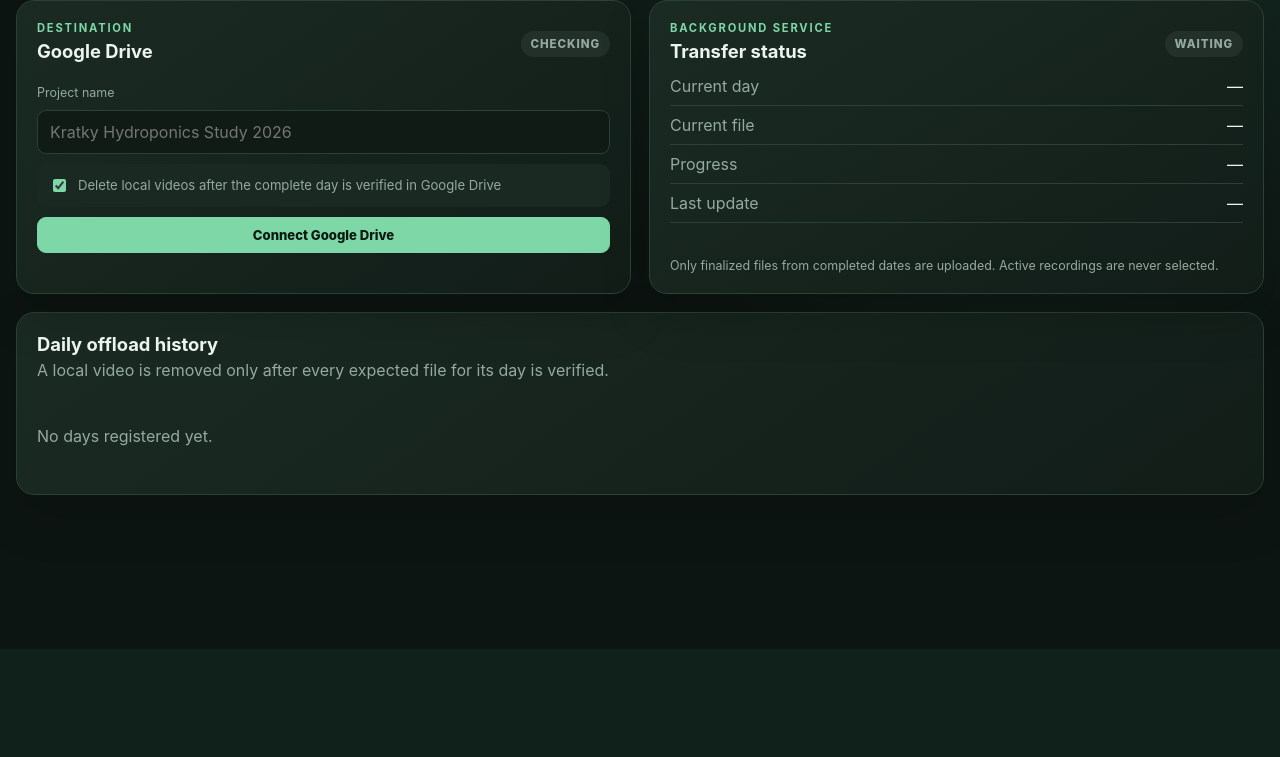
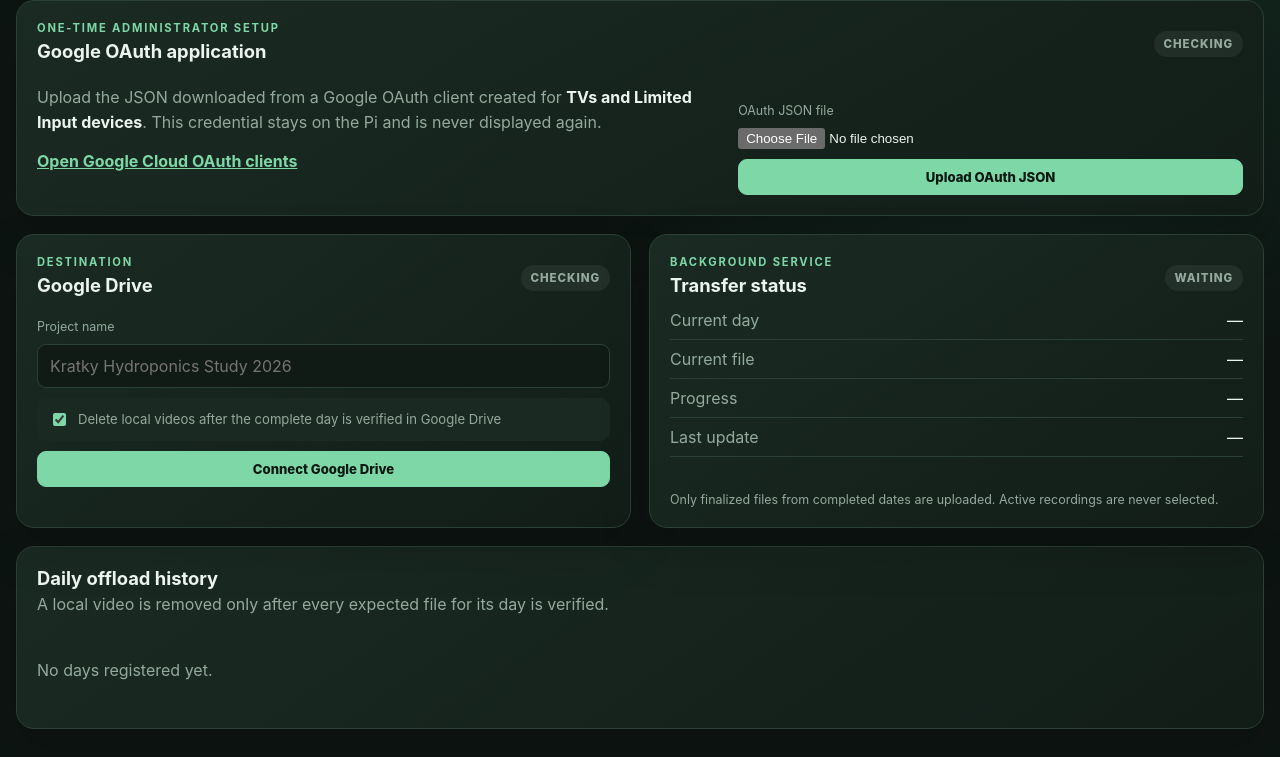
Before and after one commit to supersiyyo/kratky_2, a Flask app: page /offload in a window 1280 px wide. Shown: the part 151-908 px from the top of the page. Before the commit the page ends 680 px from the top, so only its background shows below. Run offline with Flask 3, Linux system fonts and the light colour scheme; data that the repository does not hold is empty; parts of the project's set-up code (start-up, migrations or seed data) failed here and were passed over.

Commit message:
Add dashboard OAuth credential setup

```diff
--- a/app/dashboard/server.py
+++ b/app/dashboard/server.py
@@ -1,6 +1,7 @@
 from __future__ import annotations
 
 import json
+import os
 import socket
 import threading
 from datetime import datetime, timedelta
@@ -37,10 +38,18 @@ from app.common.paths import (
     sensor_state_path,
 )
 from app.sensors.history import load_history
-from app.offload.google_drive import AuthorizationPending, GoogleDriveError, TokenStore
+from app.offload.google_drive import (
+    AuthorizationPending,
+    CredentialStore,
+    GoogleDriveError,
+    TokenStore,
+    credentials_from_mapping,
+)
 from app.offload.ledger import OffloadLedger
 from app.offload.service import (
     build_google,
+    configured_credentials,
+    credential_path,
     ledger_path,
     offload_state_path,
     pending_auth_path,
@@ -106,11 +115,12 @@ def create_app(config: AppConfig | None = None) -> Flask:
         return {"capture": capture, "sensors": sensors}
 
     def offload_payload() -> dict[str, Any]:
-        configured = bool(
-            app_config.offload.enabled and app_config.offload.oauth_client_id
-        )
+        credentials = configured_credentials(app_config)
+        configured = credentials is not None
         ledger = OffloadLedger(ledger_path(app_config))
         state = read_json(offload_state_path(app_config), {})
+        if not app_config.offload.enabled:
+            state = {"status": "SETUP_ONLY"}
         pending = read_json(pending_auth_path(app_config), None)
         pending_public = (
             {
@@ -123,6 +133,8 @@ def create_app(config: AppConfig | None = None) -> Flask:
         )
         return {
             "configured": configured,
+            "service_enabled": app_config.offload.enabled,
+            "credential": credentials.public_dict() if credentials else None,
             "connected": TokenStore(token_path(app_config)).load() is not None,
             "authorization_pending": isinstance(pending, dict),
             "authorization": pending_public,
@@ -152,10 +164,46 @@ def create_app(config: AppConfig | None = None) -> Flask:
     def offload_status():  # type: ignore[no-untyped-def]
         return jsonify(offload_payload())
 
+    @app.post("/api/offload/credentials")
+    def offload_credentials():  # type: ignore[no-untyped-def]
+        uploaded = request.files.get("credentials")
+        if uploaded is None or not uploaded.filename:
+            return jsonify({"ok": False, "error": "choose a Google OAuth JSON file"}), 400
+        existing = configured_credentials(app_config)
+        if existing and request.form.get("confirm") != "REPLACE":
+            return jsonify({"ok": False, "error": "replacement confirmation is required"}), 409
+        raw = uploaded.stream.read(65537)
+        if len(raw) > 65536:
+            return jsonify({"ok": False, "error": "OAuth JSON must be 64 KiB or smaller"}), 413
+        try:
+            value = json.loads(raw.decode("utf-8"))
+            credentials = credentials_from_mapping(value)
+        except (UnicodeDecodeError, json.JSONDecodeError, GoogleDriveError) as exc:
+            return jsonify({"ok": False, "error": str(exc)}), 400
+        directory = credential_path(app_config).parent
+        directory.mkdir(parents=True, exist_ok=True)
+        os.chmod(directory, 0o700)
+        CredentialStore(credential_path(app_config)).save(credentials)
+        TokenStore(token_path(app_config)).clear()
+        pending_auth_path(app_config).unlink(missing_ok=True)
+        OffloadLedger(ledger_path(app_config)).clear_destination()
+        return jsonify({"ok": True, "credential": credentials.public_dict()})
+
+    @app.post("/api/offload/credentials/remove")
+    def offload_credentials_remove():  # type: ignore[no-untyped-def]
+        body = request.get_json(silent=True) or {}
+        if body.get("confirm") != "REMOVE":
+            return jsonify({"ok": False, "error": "confirmation is required"}), 400
+        CredentialStore(credential_path(app_config)).clear()
+        TokenStore(token_path(app_config)).clear()
+        pending_auth_path(app_config).unlink(missing_ok=True)
+        OffloadLedger(ledger_path(app_config)).clear_destination()
+        return jsonify({"ok": True})
+
     @app.post("/api/offload/connect")
     def offload_connect():  # type: ignore[no-untyped-def]
-        if not app_config.offload.enabled or not app_config.offload.oauth_client_id:
-            return jsonify({"ok": False, "error": "Google Drive offload is not configured"}), 503
+        if configured_credentials(app_config) is None:
+            return jsonify({"ok": False, "error": "Google OAuth application is not configured"}), 503
         body = request.get_json(silent=True) or {}
         project_name = " ".join(str(body.get("project_name", "")).split()).strip()
         if not project_name or len(project_name) > 120:
@@ -168,7 +216,9 @@ def create_app(config: AppConfig | None = None) -> Flask:
                 {
                     "device_code": authorization.device_code,
                     "project_name": project_name,
-                    "auto_cleanup": bool(body.get("auto_cleanup", True)),
+                    "auto_cleanup": bool(body.get("auto_cleanup", True))
+                    if app_config.offload.enabled
+                    else False,
                     **authorization.public_dict(),
                 },
                 mode=0o600,
@@ -205,6 +255,15 @@ def create_app(config: AppConfig | None = None) -> Flask:
         paused = bool(body.get("paused", True))
         OffloadLedger(ledger_path(app_config)).set_setting("paused", paused)
         return jsonify({"ok": True, "paused": paused})
+
+    @app.post("/api/offload/cleanup")
+    def offload_cleanup():  # type: ignore[no-untyped-def]
+        if not app_config.offload.enabled:
+            return jsonify({"ok": False, "error": "cleanup is disabled in preview setup mode"}), 409
+        body = request.get_json(silent=True) or {}
+        enabled = bool(body.get("enabled", False))
+        OffloadLedger(ledger_path(app_config)).set_setting("auto_cleanup", enabled)
+        return jsonify({"ok": True, "auto_cleanup": enabled})
 
     @app.post("/api/offload/disconnect")
     def offload_disconnect():  # type: ignore[no-untyped-def]
--- a/app/dashboard/static/dashboard.css
+++ b/app/dashboard/static/dashboard.css
@@ -98,6 +98,12 @@ button:disabled { opacity: .4; cursor: not-allowed; border-color: var(--line); c
 .day-actions { justify-content: flex-end; margin-top: 14px; }
 .included-line { padding: 12px 0; }
 .offload-grid { display: grid; grid-template-columns: repeat(2, minmax(0, 1fr)); gap: 18px; margin-bottom: 18px; }
+.oauth-setup-panel { padding: 20px; margin-bottom: 18px; }
+.oauth-setup-grid { display: grid; grid-template-columns: minmax(0, 1fr) minmax(320px, .75fr); gap: 28px; align-items: start; margin-top: 18px; }
+.oauth-setup-grid p { line-height: 1.55; }
+.oauth-setup-grid strong { color: var(--ink); }
+.text-link { color: var(--green); font-weight: 700; }
+.compact-facts { margin-bottom: 14px; }
 .offload-card { padding: 20px; }
 .offload-days-panel { margin-bottom: 28px; }
 .offload-form { display: grid; gap: 10px; margin-top: 18px; }
@@ -112,6 +118,8 @@ button:disabled { opacity: .4; cursor: not-allowed; border-color: var(--line); c
 .authorization-code { display: block; margin: 12px 0 18px; font: 700 2rem ui-monospace, monospace; letter-spacing: .12em; }
 .offload-message { margin-top: 18px; padding: 14px; border-radius: 10px; background: rgba(244,199,111,.08); }
 .offload-message p { margin: 0; color: var(--amber); }
+.offload-message.safe { background: rgba(126,215,166,.08); }
+.offload-message.safe p { color: var(--green); }
 .review-grid { display: grid; grid-template-columns: minmax(0, 1.6fr) minmax(300px, .7fr); gap: 18px; }
 .review-video-panel, .review-data { padding: 20px; }
 .review-video-panel video { display: block; width: 100%; max-height: 72vh; border-radius: 12px; background: #000; }
@@ -136,4 +144,5 @@ button:disabled { opacity: .4; cursor: not-allowed; border-color: var(--line); c
   .day-components { grid-template-columns: 1fr; }
   .day-heading, .day-actions { align-items: stretch; flex-direction: column; }
   .offload-grid { grid-template-columns: 1fr; }
+  .oauth-setup-grid { grid-template-columns: 1fr; }
 }
--- a/app/dashboard/static/offload.js
+++ b/app/dashboard/static/offload.js
@@ -3,6 +3,8 @@ const connectForm = document.querySelector("#connect-form");
 const authorization = document.querySelector("#authorization");
 const connected = document.querySelector("#connected");
 let authorizationTimer = null;
+let replacingCredentials = false;
+let oauthConfigured = false;
 
 const escapeHtml = value => String(value ?? "").replace(/[&<>"']/g, char => ({
   "&": "&amp;", "<": "&lt;", ">": "&gt;", '"': "&quot;", "'": "&#39;",
@@ -32,12 +34,29 @@ function statusClass(status) {
 }
 
 function render(data) {
+  oauthConfigured = data.configured;
+  document.querySelector("#setup-only").hidden = data.service_enabled;
+  const credentialStatus = document.querySelector("#credential-status");
+  credentialStatus.textContent = data.configured ? "CONFIGURED" : "REQUIRED";
+  credentialStatus.className = data.configured ? "status" : "status warning";
+  const credentialForm = document.querySelector("#credential-form");
+  credentialForm.hidden = data.configured && !replacingCredentials;
+  document.querySelector("#credential-details").hidden = !data.configured || replacingCredentials;
+  document.querySelector("#credential-file-label").textContent = replacingCredentials ? "Replacement OAuth JSON file" : "OAuth JSON file";
+  document.querySelector("#credential-submit").textContent = replacingCredentials ? "Replace OAuth JSON" : "Upload OAuth JSON";
+  document.querySelector("#credential-hint").textContent = data.credential?.client_id_hint || "—";
+  document.querySelector("#credential-fingerprint").textContent = data.credential?.fingerprint || "—";
+
   document.querySelector("#not-configured").hidden = data.configured;
   connectForm.hidden = !data.configured || data.connected || data.authorization_pending;
   authorization.hidden = !data.authorization_pending;
   connected.hidden = !data.connected;
   driveStatus.textContent = !data.configured ? "NOT CONFIGURED" : data.connected ? "CONNECTED" : data.authorization_pending ? "WAITING" : "NOT CONNECTED";
   driveStatus.className = data.connected ? "status" : data.authorization_pending ? "status warning" : "status neutral";
+  const cleanup = document.querySelector("#auto-cleanup");
+  cleanup.disabled = !data.service_enabled;
+  if (!data.service_enabled) cleanup.checked = false;
+  document.querySelector("#cleanup-preview-note").hidden = data.service_enabled;
   if (data.authorization_pending && data.authorization) {
     const pendingLink = document.querySelector("#verification-link");
     pendingLink.textContent = data.authorization.verification_url || "";
@@ -49,13 +68,18 @@ function render(data) {
   }
 
   document.querySelector("#connected-project").textContent = data.project_name || "—";
-  document.querySelector("#cleanup-mode").textContent = data.auto_cleanup ? "Enabled after full verification" : "Manual";
+  document.querySelector("#cleanup-mode").textContent = !data.service_enabled ? "Off during preview setup" : data.auto_cleanup ? "Enabled after full verification" : "Manual";
   const driveLink = document.querySelector("#drive-link");
   driveLink.hidden = !data.project_web_link;
   if (data.project_web_link) driveLink.href = data.project_web_link;
   const pauseButton = document.querySelector("#pause-offload");
+  pauseButton.hidden = !data.service_enabled;
   pauseButton.textContent = data.paused ? "Resume uploads" : "Pause uploads";
   pauseButton.dataset.paused = data.paused ? "true" : "false";
+  const cleanupButton = document.querySelector("#toggle-cleanup");
+  cleanupButton.hidden = !data.service_enabled;
+  cleanupButton.textContent = data.auto_cleanup ? "Disable automatic cleanup" : "Enable verified cleanup";
+  cleanupButton.dataset.enabled = data.auto_cleanup ? "true" : "false";
 
   const service = data.service || {};
   const serviceState = service.status || (data.connected ? "WAITING" : "NOT CONNECTED");
@@ -84,6 +108,48 @@ function render(data) {
       ${day.error ? `<p class="day-warning">${escapeHtml(day.error)}</p>` : ""}
     </article>`).join("") : '<p class="empty">No days registered yet.</p>';
 }
+
+document.querySelector("#credential-form").addEventListener("submit", async event => {
+  event.preventDefault();
+  if (oauthConfigured && replacingCredentials && !confirm("Replace the OAuth application? The current Google account will be disconnected.")) return;
+  const form = new FormData();
+  const file = document.querySelector("#credential-file").files[0];
+  if (!file) return showToast("Choose the OAuth JSON downloaded from Google Cloud");
+  form.append("credentials", file);
+  if (oauthConfigured) form.append("confirm", "REPLACE");
+  const response = await fetch("/api/offload/credentials", {method: "POST", body: form});
+  const result = await response.json();
+  if (!response.ok || !result.ok) return showToast(result.error || `Status ${response.status}`);
+  replacingCredentials = false;
+  document.querySelector("#credential-file").value = "";
+  showToast("Google OAuth application configured on this Pi");
+  await refresh();
+});
+
+document.querySelector("#replace-credentials").addEventListener("click", () => {
+  replacingCredentials = true;
+  renderFormState();
+});
+
+function renderFormState() {
+  document.querySelector("#credential-form").hidden = false;
+  document.querySelector("#credential-details").hidden = true;
+  document.querySelector("#credential-file-label").textContent = "Replacement OAuth JSON file";
+  document.querySelector("#credential-submit").textContent = "Replace OAuth JSON";
+  document.querySelector("#credential-file").focus();
+}
+
+document.querySelector("#remove-credentials").addEventListener("click", async () => {
+  if (!confirm("Remove the OAuth application and disconnect Google Drive from this Pi?")) return;
+  const response = await fetch("/api/offload/credentials/remove", {
+    method: "POST", headers: {"Content-Type": "application/json"}, body: JSON.stringify({confirm: "REMOVE"}),
+  });
+  const result = await response.json();
+  if (!response.ok || !result.ok) return showToast(result.error || `Status ${response.status}`);
+  replacingCredentials = false;
+  showToast("OAuth application removed from this Pi");
+  await refresh();
+});
 
 async function refresh() {
   try {
@@ -138,6 +204,18 @@ document.querySelector("#pause-offload").addEventListener("click", async event =
   if (response.ok) await refresh();
 });
 
+document.querySelector("#toggle-cleanup").addEventListener("click", async event => {
+  const enabled = event.currentTarget.dataset.enabled !== "true";
+  if (enabled && !confirm("Enable automatic local video removal after an entire date is verified in Google Drive?")) return;
+  const response = await fetch("/api/offload/cleanup", {
+    method: "POST", headers: {"Content-Type": "application/json"}, body: JSON.stringify({enabled}),
+  });
+  const result = await response.json();
+  if (!response.ok || !result.ok) return showToast(result.error || `Status ${response.status}`);
+  showToast(enabled ? "Verified cleanup enabled" : "Automatic cleanup disabled");
+  await refresh();
+});
+
 document.querySelector("#disconnect-drive").addEventListener("click", async () => {
   if (!confirm("Disconnect Google Drive? Previously uploaded files will remain in Drive.")) return;
   const response = await fetch("/api/offload/disconnect", {
--- a/app/dashboard/templates/offload.html
+++ b/app/dashboard/templates/offload.html
@@ -16,6 +16,39 @@
     </div>
   </header>
   <main>
+    <section class="panel oauth-setup-panel">
+      <div class="card-heading">
+        <div><p class="eyebrow">One-time administrator setup</p><h2>Google OAuth application</h2></div>
+        <span id="credential-status" class="status neutral">CHECKING</span>
+      </div>
+      <div id="setup-only" class="offload-message safe" hidden>
+        <p><strong>Preview setup mode:</strong> Google authorization and project-folder creation can be tested. Background uploads and local cleanup are off.</p>
+      </div>
+      <div class="oauth-setup-grid">
+        <div>
+          <p>Upload the JSON downloaded from a Google OAuth client created for <strong>TVs and Limited Input devices</strong>. This credential stays on the Pi and is never displayed again.</p>
+          <a class="text-link" href="https://console.cloud.google.com/auth/clients" target="_blank" rel="noopener">Open Google Cloud OAuth clients</a>
+        </div>
+        <div>
+          <form id="credential-form" class="offload-form" enctype="multipart/form-data">
+            <label for="credential-file"><span id="credential-file-label">OAuth JSON file</span></label>
+            <input id="credential-file" name="credentials" type="file" accept="application/json,.json" required>
+            <button id="credential-submit" class="button primary" type="submit">Upload OAuth JSON</button>
+          </form>
+          <div id="credential-details" hidden>
+            <dl class="facts compact-facts">
+              <div><dt>Client</dt><dd id="credential-hint">—</dd></div>
+              <div><dt>Fingerprint</dt><dd id="credential-fingerprint">—</dd></div>
+            </dl>
+            <div class="controls">
+              <button id="replace-credentials" type="button">Replace OAuth JSON</button>
+              <button id="remove-credentials" class="danger" type="button">Remove credentials</button>
+            </div>
+          </div>
+        </div>
+      </div>
+    </section>
+
     <section class="offload-grid">
       <article class="panel offload-card">
         <div class="card-heading">
@@ -23,7 +56,7 @@
           <span id="drive-status" class="status neutral">CHECKING</span>
         </div>
         <div id="not-configured" class="offload-message" hidden>
-          <p>Google Drive has not been enabled for this preview. Add the Kratky OAuth client ID to the Pi configuration to begin.</p>
+          <p>An administrator must upload the Google OAuth JSON above before a user can connect their Drive.</p>
         </div>
         <form id="connect-form" class="offload-form">
           <label for="project-name">Project name</label>
@@ -32,6 +65,7 @@
             <input id="auto-cleanup" type="checkbox" checked>
             Delete local videos after the complete day is verified in Google Drive
           </label>
+          <p id="cleanup-preview-note" class="control-note" hidden>Cleanup is locked off while this page is in preview setup mode.</p>
           <button class="button primary" type="submit">Connect Google Drive</button>
         </form>
         <div id="authorization" class="authorization" hidden>
@@ -49,6 +83,7 @@
           <div class="controls">
             <a id="drive-link" class="button primary" target="_blank" rel="noopener">Open in Google Drive</a>
             <button id="pause-offload" type="button">Pause uploads</button>
+            <button id="toggle-cleanup" type="button">Enable verified cleanup</button>
             <button id="disconnect-drive" class="danger" type="button">Disconnect</button>
           </div>
         </div>
--- a/config/kratky.example.yaml
+++ b/config/kratky.example.yaml
@@ -28,8 +28,7 @@ sensors:
 
 offload:
   enabled: false
-  # Create a Google OAuth client for TVs and Limited Input devices.
-  oauth_client_id: null
+  # Upload the Google OAuth JSON through Storage & Offload in the dashboard.
   auto_cleanup: true
   interval_seconds: 30
   upload_chunk_mib: 8
```
Also changed, not shown: app/common/config.py (+5 -2 lines), app/offload/google_drive.py (+60 -6 lines), app/offload/service.py (+51 -6 lines), tests/unit/test_config.py (+8 -2 lines), tests/unit/test_dashboard.py (+137 -0 lines), tests/unit/test_google_drive.py (added, +76 -0 lines), tests/unit/test_offload.py (+23 -1 lines), README.md.
